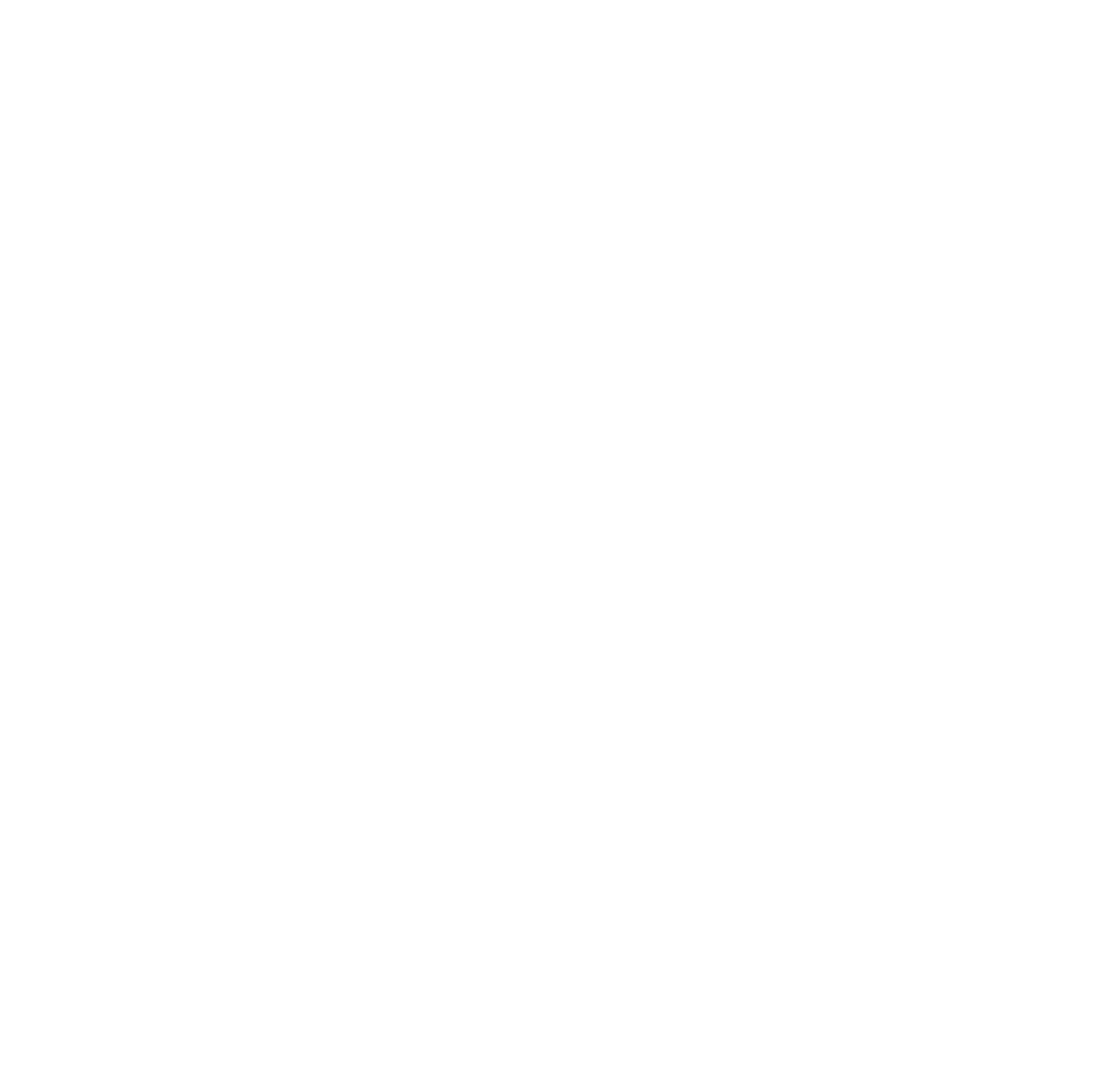
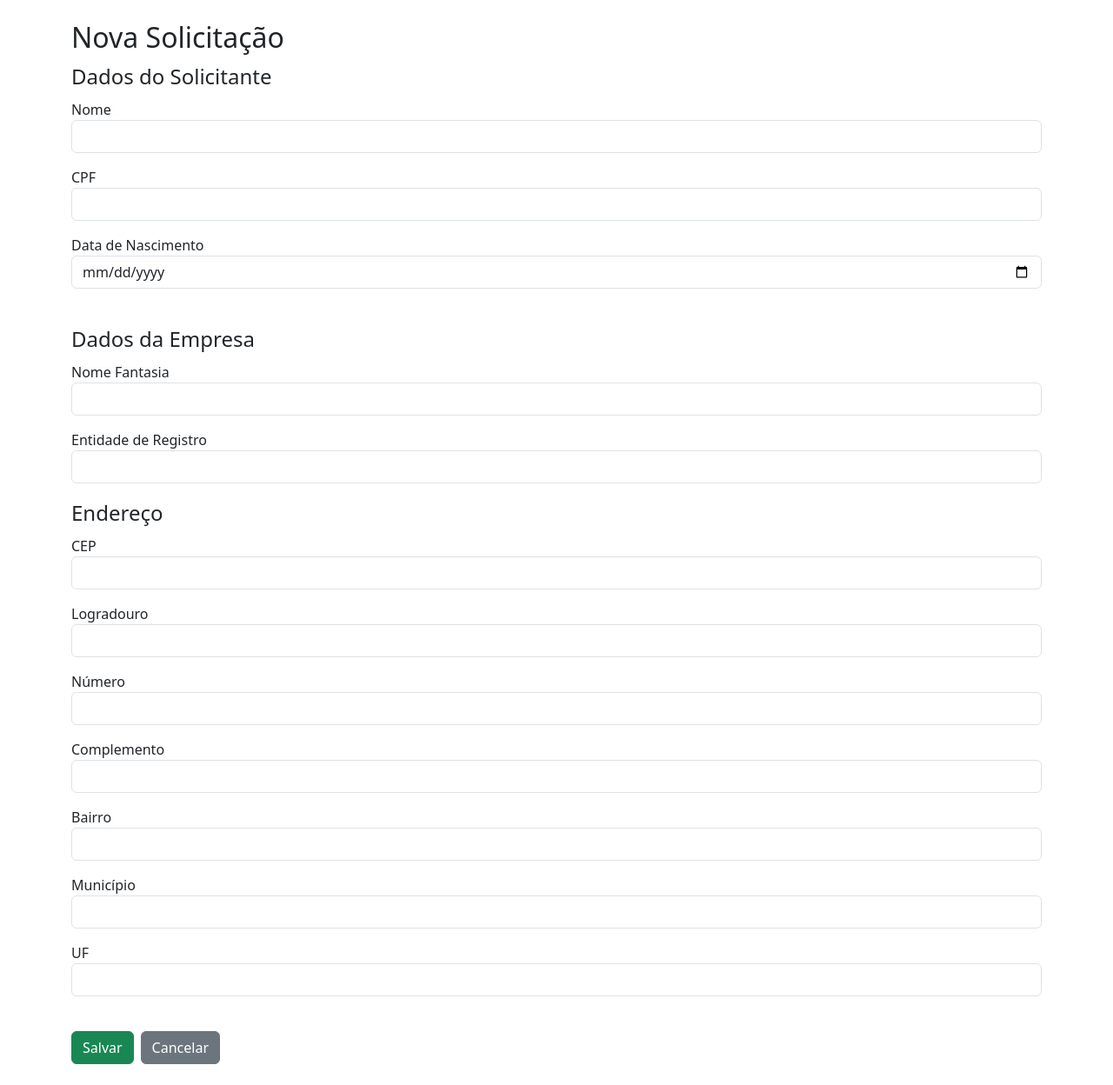
Before and after one commit to lucasuszacki/vox-challenge, an Angular app: page /new in a window 1280 px wide. Before the commit this address led to /. Shown: the whole page at 87% size. Before the commit the page ends 800 px from the top, so only its background shows below. Built offline with nearby package versions, Linux system fonts and the light colour scheme.

Commit message:
feat: add form component

```diff
--- a/src/app/app.routes.ts
+++ b/src/app/app.routes.ts
@@ -7,6 +7,16 @@
     loadComponent: () =>
       import('./pages/home/home.component').then((m) => m.HomeComponent),
   },
+  {
+    path: 'new',
+    loadComponent: () =>
+      import('./pages/form/form.component').then((m) => m.FormComponent),
+  },
+  {
+    path: 'edit/:id',
+    loadComponent: () =>
+      import('./pages/form/form.component').then((m) => m.FormComponent),
+  },
 ];
 
 export const appRouting = provideRouter(routes);
--- /dev/null
+++ b/src/app/pages/form/form.component.html
@@ -0,0 +1,98 @@
+<div class="container py-4">
+  <h2>{{ isEditMode ? 'Editar Solicitação' : 'Nova Solicitação' }}</h2>
+
+  <form [formGroup]="form" (ngSubmit)="onSubmit()">
+    <fieldset formGroupName="solicitante" class="mb-4">
+      <legend>Dados do Solicitante</legend>
+      <div class="mb-3">
+        <label>Nome</label>
+        <input
+          type="text"
+          class="form-control"
+          formControlName="ds_responsavel"
+        />
+      </div>
+      <div class="mb-3">
+        <label>CPF</label>
+        <input type="text" class="form-control" formControlName="nu_cpf" />
+      </div>
+      <div class="mb-3">
+        <label>Data de Nascimento</label>
+        <input
+          type="date"
+          class="form-control"
+          formControlName="date_nascimento"
+        />
+      </div>
+    </fieldset>
+
+    <fieldset formGroupName="empresa" class="mb-4">
+      <legend>Dados da Empresa</legend>
+      <div class="mb-3">
+        <label>Nome Fantasia</label>
+        <input
+          type="text"
+          class="form-control"
+          formControlName="ds_nome_fantasia"
+        />
+      </div>
+      <div class="mb-3">
+        <label>Entidade de Registro</label>
+        <input
+          type="number"
+          class="form-control"
+          formControlName="co_entidade_registro"
+        />
+      </div>
+
+      <fieldset formGroupName="endereco" class="mt-3">
+        <legend>Endereço</legend>
+        <div class="mb-3">
+          <label>CEP</label>
+          <input type="text" class="form-control" formControlName="co_cep" />
+        </div>
+        <div class="mb-3">
+          <label>Logradouro</label>
+          <input
+            type="text"
+            class="form-control"
+            formControlName="ds_logradouro"
+          />
+        </div>
+        <div class="mb-3">
+          <label>Número</label>
+          <input type="text" class="form-control" formControlName="co_numero" />
+        </div>
+        <div class="mb-3">
+          <label>Complemento</label>
+          <input
+            type="text"
+            class="form-control"
+            formControlName="ds_complemento"
+          />
+        </div>
+        <div class="mb-3">
+          <label>Bairro</label>
+          <input type="text" class="form-control" formControlName="ds_bairro" />
+        </div>
+        <div class="mb-3">
+          <label>Município</label>
+          <input
+            type="text"
+            class="form-control"
+            formControlName="ds_municipio"
+          />
+        </div>
+        <div class="mb-3">
+          <label>UF</label>
+          <input type="text" class="form-control" formControlName="co_uf" />
+        </div>
+      </fieldset>
+    </fieldset>
+
+    <button type="submit" class="btn btn-success">Salvar</button>
+    <button type="button" class="btn btn-secondary ms-2" (click)="onCancel()">
+      Cancelar
+    </button>
+  </form>
+</div>
--- /dev/null
+++ b/src/app/pages/form/form.component.ts
@@ -0,0 +1,72 @@
+import { Component, OnInit } from '@angular/core';
+import { CommonModule } from '@angular/common';
+import {
+  FormBuilder,
+  FormGroup,
+  ReactiveFormsModule,
+  Validators,
+} from '@angular/forms';
+import { ActivatedRoute, Router } from '@angular/router';
+
+@Component({
+  selector: 'app-form',
+  standalone: true,
+  imports: [CommonModule, ReactiveFormsModule],
+  templateUrl: './form.component.html',
+  styleUrls: ['./form.component.scss'],
+})
+export class FormComponent implements OnInit {
+  form!: FormGroup;
+  isEditMode = false;
+  id!: number;
+
+  constructor(
+    private fb: FormBuilder,
+    private route: ActivatedRoute,
+    private router: Router
+  ) {}
+
+  ngOnInit(): void {
+    this.id = this.route.snapshot.params['id'];
+    this.isEditMode = !!this.id;
+
+    this.buildForm();
+
+    if (this.isEditMode) {
+      console.log('Edit mode ON! ID:', this.id);
+    }
+  }
+
+  buildForm() {
+    this.form = this.fb.group({
+      solicitante: this.fb.group({
+        ds_responsavel: ['', Validators.required],
+        nu_cpf: ['', Validators.required],
+        date_nascimento: ['', Validators.required],
+      }),
+      empresa: this.fb.group({
+        ds_nome_fantasia: ['', Validators.required],
+        co_entidade_registro: [null, Validators.required],
+        endereco: this.fb.group({
+          co_cep: [null, Validators.required],
+          ds_logradouro: ['', Validators.required],
+          co_numero: ['', Validators.required],
+          ds_complemento: [''],
+          ds_bairro: ['', Validators.required],
+          ds_municipio: ['', Validators.required],
+          co_uf: ['', Validators.required],
+        }),
+      }),
+    });
+  }
+
+  onSubmit() {
+    if (this.form.invalid) return;
+    const data = this.form.value;
+    console.log('Form send:', data);
+  }
+
+  onCancel() {
+    this.router.navigate(['/']);
+  }
+}
```
Also changed, not shown: src/app/pages/form/form.component.scss (added), 1 other file (tests, documents, lock files or other folders).
